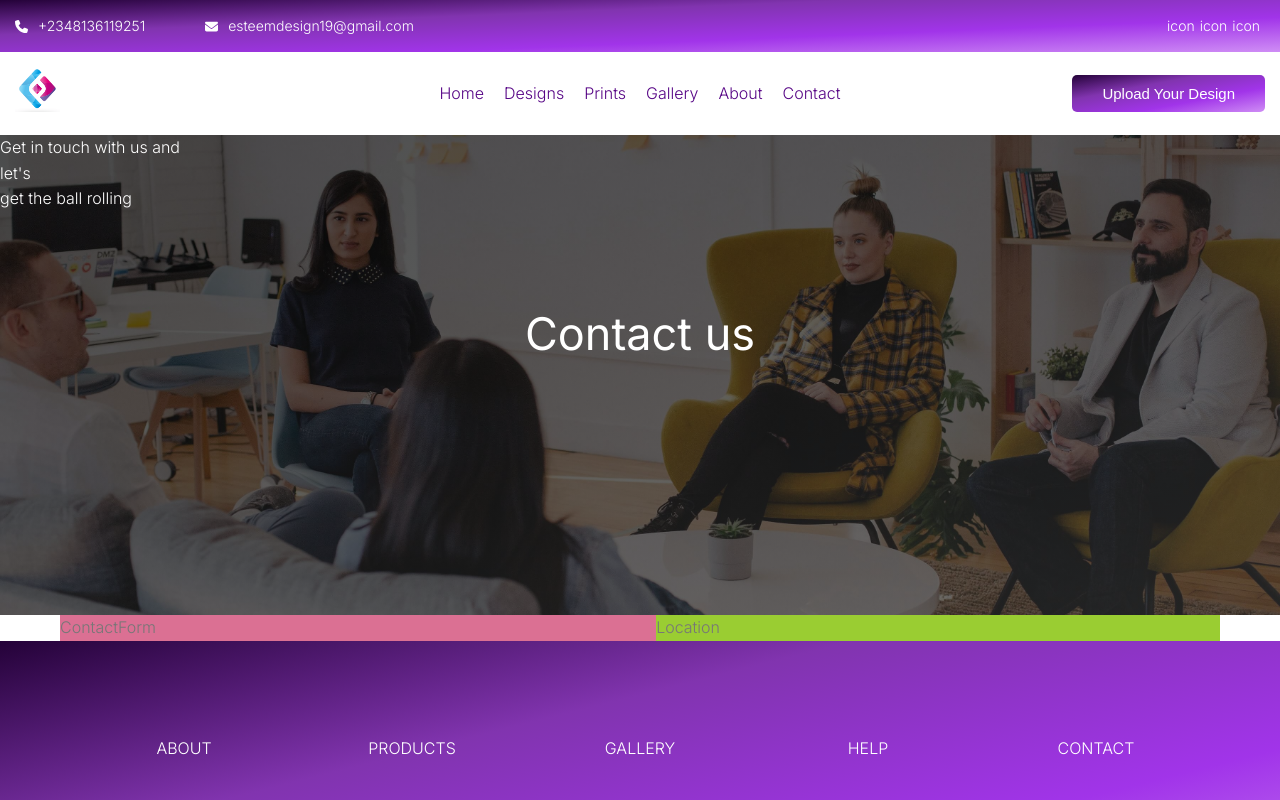
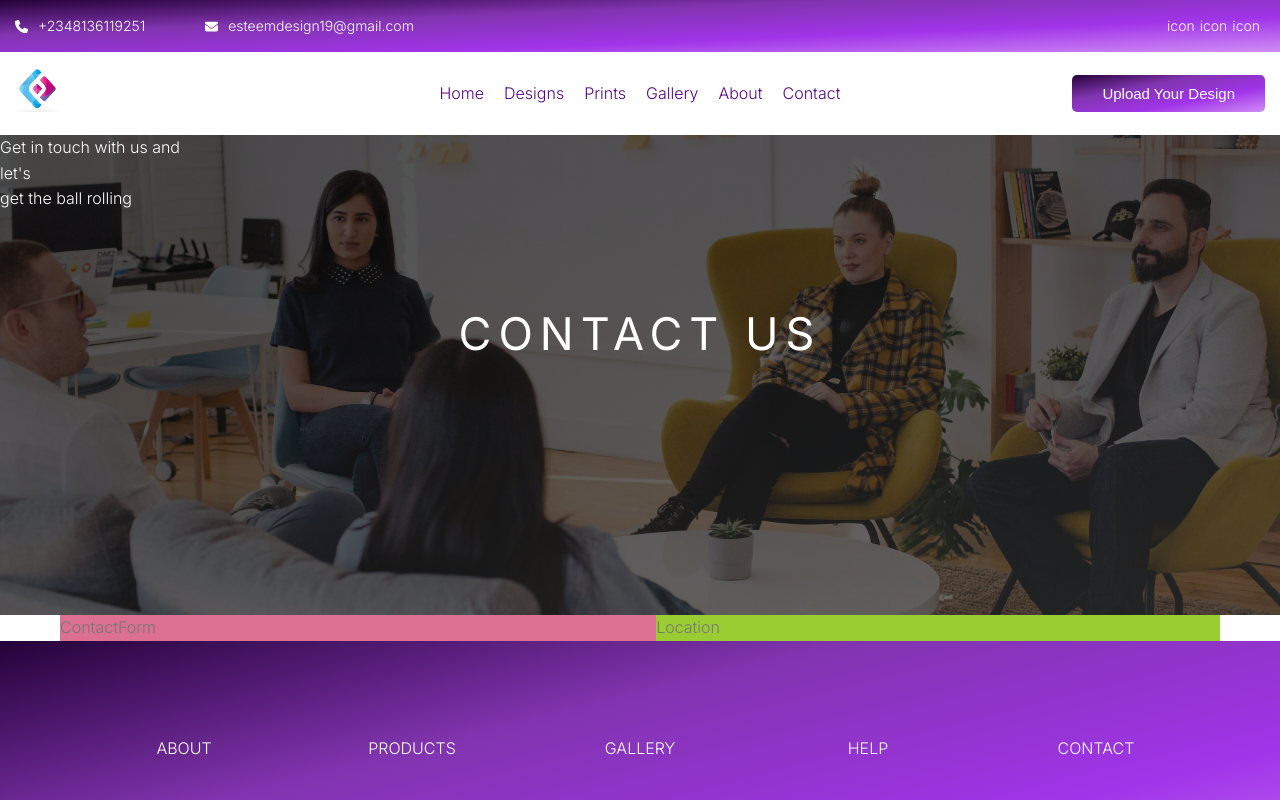
Before and after one commit to esteemayo/next-idesignx, a Next.js app: page /contact in a window 1280 px wide. Shown: the top 800 px of the page. Built offline with nearby package versions, Linux system fonts and the light colour scheme.

Commit message:
fix: add styling

```diff
--- a/src/components/hero/ContactHero.tsx
+++ b/src/components/hero/ContactHero.tsx
@@ -39,6 +39,8 @@ const Heading = styled.h1`
 
   font-weight: 400;
   font-size: 4.5rem;
+  text-transform: uppercase;
+  letter-spacing: 0.7rem;
 `;
 
 const Text = styled.p``;
```
